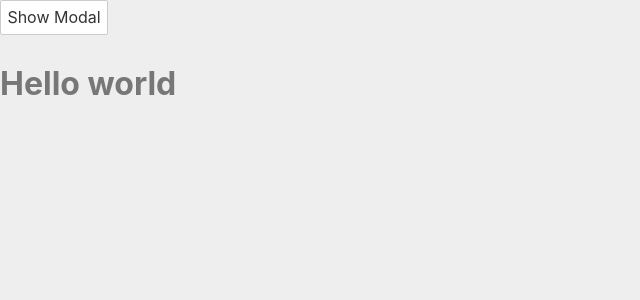
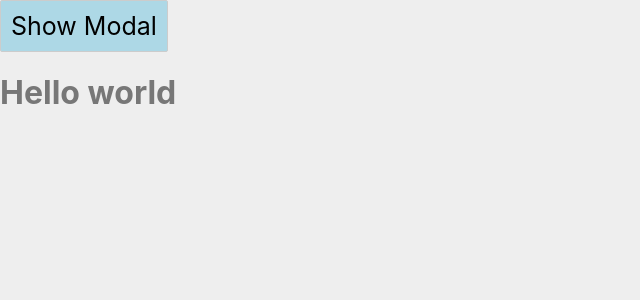
Before and after one commit to faisalmoinuddin99/Svelte-Tutorial, a Svelte app in the folder myproject/: page / in a window 1280 px wide. Shown: the top 300 px of the page, without its empty margins (0-640 px from the left). Built offline with nearby package versions, Linux system fonts and the light colour scheme.

Commit message:
Event Modifiers

```diff
--- a/myproject/src/App.svelte
+++ b/myproject/src/App.svelte
@@ -11,9 +11,15 @@
 <main>
   <!-- <Modal message="Hey, I am a prop value" isPromo={true} /> -->
   <Modal message="I am another modal" {showModal} on:click={toggleModal} />
-  <button on:click={toggleModal}> Show Modal</button>
+  <button on:click|once={toggleModal}> Show Modal</button>
   <h1>Hello world</h1>
 </main>
 
 <style>
+  button {
+    background-color: lightblue;
+    color: black;
+    font-size: 25px;
+    margin: auto;
+  }
 </style>
--- a/myproject/src/components/Modal.svelte
+++ b/myproject/src/components/Modal.svelte
@@ -2,11 +2,18 @@
   export let showModal;
   export let isPromo;
   export let message = "default";
+
+  /*
+  * Event Modifier:
+  1. once - make sure the event can only fire once (remove handler)
+  2. preventDefault - prevent the default action (run e.preventDefault())
+  3. self - only fires the event if the clicked element is the target
+  */
 </script>
 
 {#if showModal === true}
   <!-- Event Forwarding -->
-  <div class="backdrop" class:promo={isPromo} on:click>
+  <div class="backdrop" class:promo={isPromo} on:click|self>
     <div class="modal">
       <p>{message}</p>
     </div>
```
